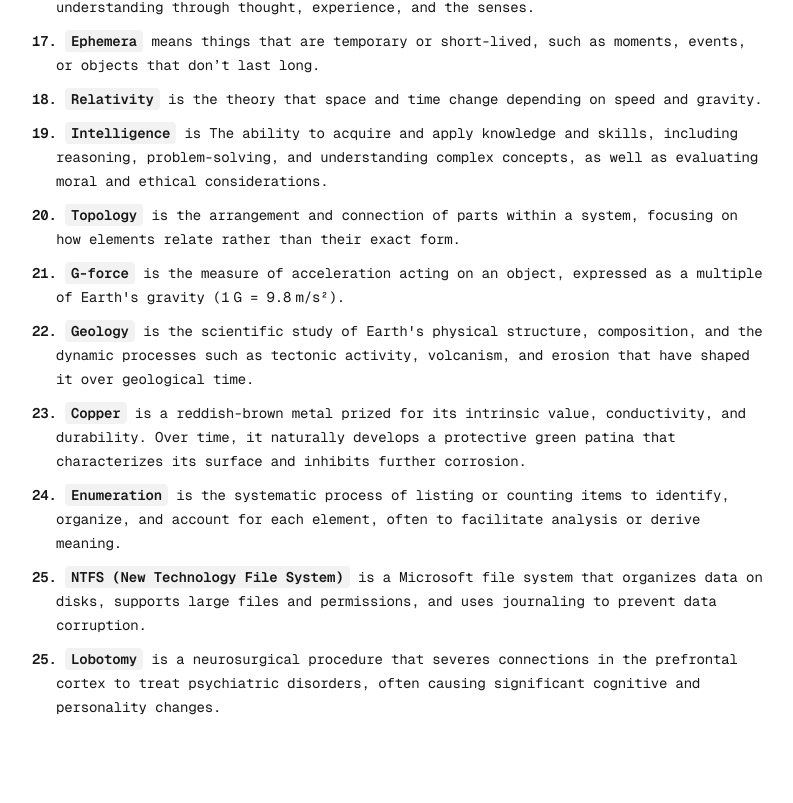
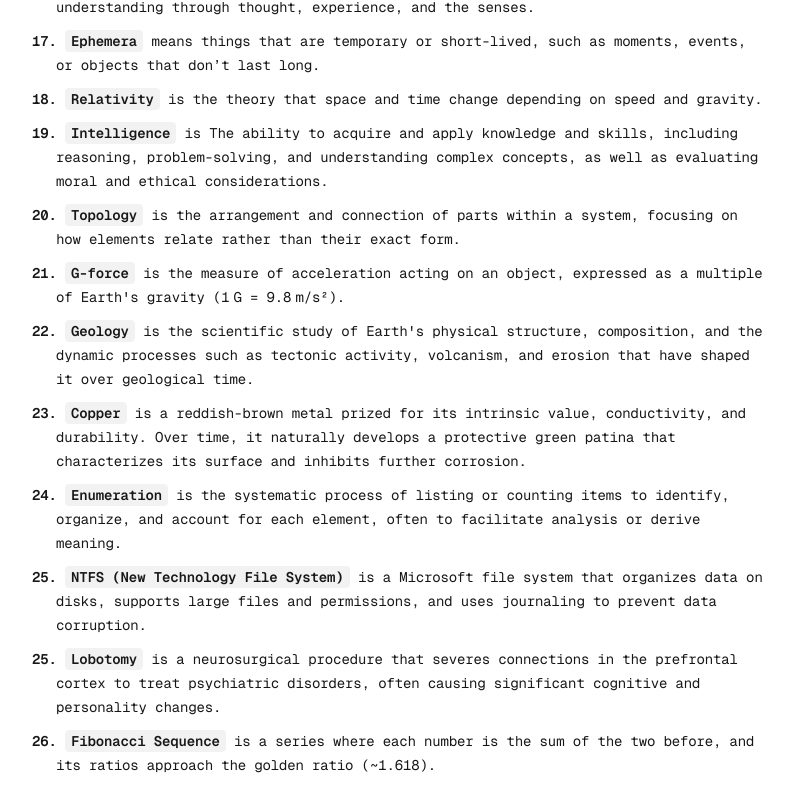
Before and after one commit to BrahimBoussada/mind-log, a Next.js app: page / in a window 1280 px wide. Shown: the part 973-1776 px from the top of the page, without its empty margins (240-1033 px from the left). Before the commit the page ends 1718 px from the top, so only its background shows below. Built offline with nearby package versions, Linux system fonts and the light colour scheme.

Commit message:
log: 14-08-2025

```diff
--- a/src/app/page.tsx
+++ b/src/app/page.tsx
@@ -131,7 +131,6 @@ export default function Home() {
           activity, volcanism, and erosion that have shaped it over geological
           time.
         </Note>
-
         <Note>
           <N>23. </N>
           <Key>Copper</Key> is a reddish-brown metal prized for its intrinsic
@@ -139,27 +138,30 @@ export default function Home() {
           a protective green patina that characterizes its surface and inhibits
           further corrosion.
         </Note>
-
         <Note>
           <N>24. </N>
           <Key>Enumeration</Key> is the systematic process of listing or
           counting items to identify, organize, and account for each element,
           often to facilitate analysis or derive meaning.
         </Note>
-
         <Note>
           <N>25. </N>
           <Key>NTFS (New Technology File System)</Key> is a Microsoft file
           system that organizes data on disks, supports large files and
           permissions, and uses journaling to prevent data corruption.
         </Note>
-
         <Note>
           <N>25. </N>
           <Key>Lobotomy</Key> is a neurosurgical procedure that severes
           connections in the prefrontal cortex to treat psychiatric disorders,
           often causing significant cognitive and personality changes.
         </Note>
+
+        <Note>
+          <N>26. </N>
+          <Key>Fibonacci Sequence</Key> is a series where each number is the sum
+          of the two before, and its ratios approach the golden ratio (~1.618).
+        </Note>
       </NoteWrapper>
     </Container>
   );
```
